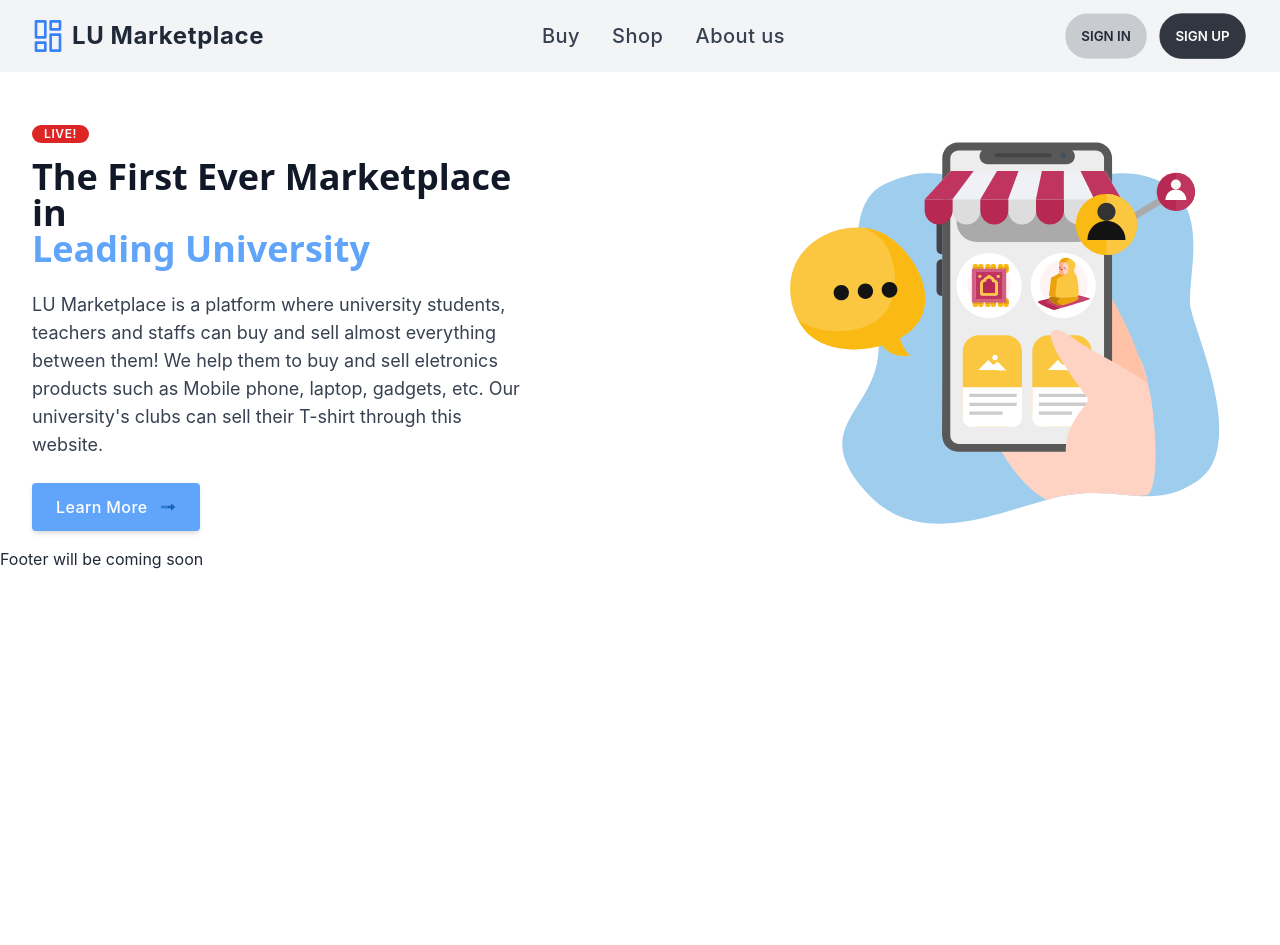
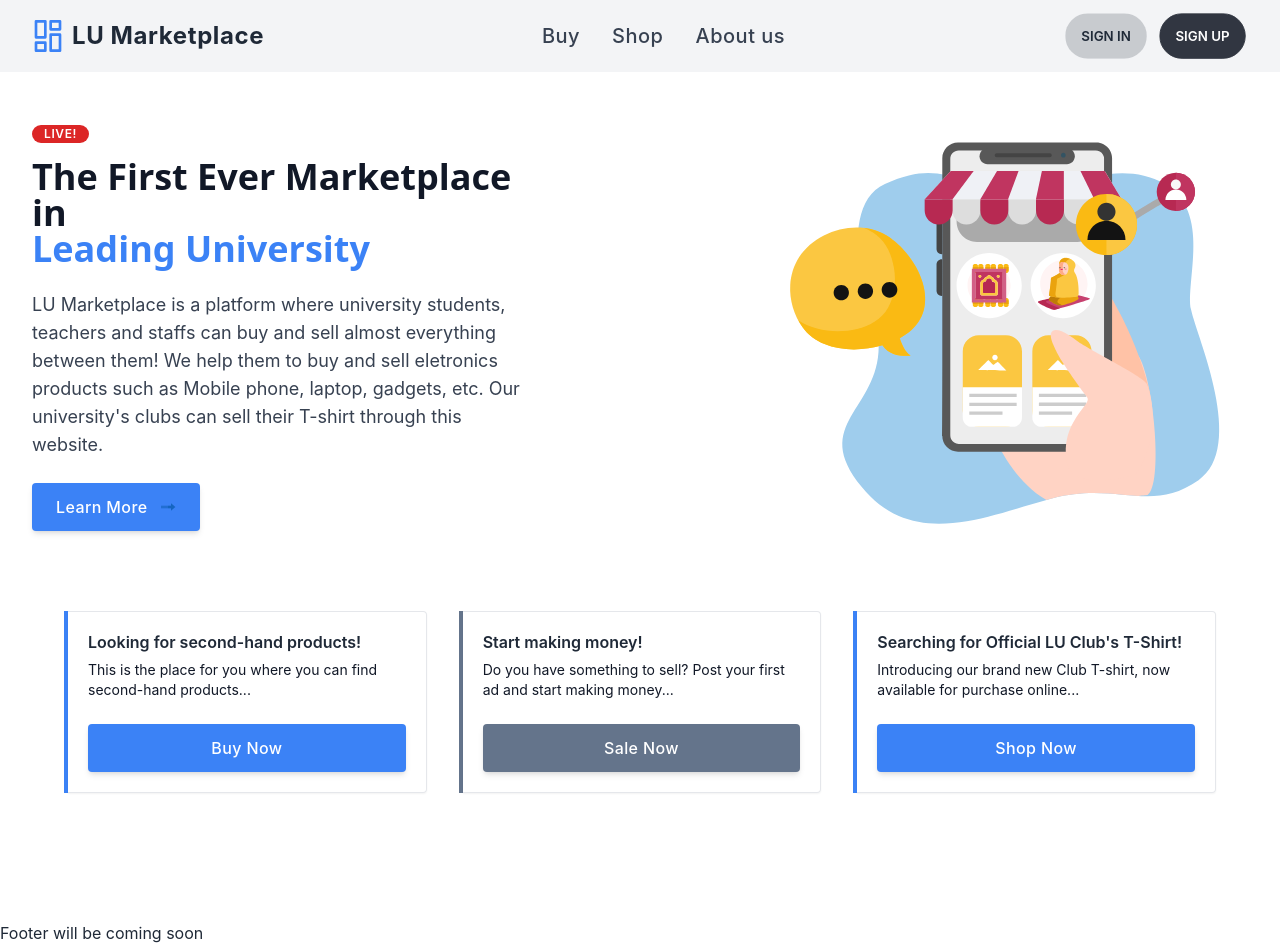
Before and after one commit to tamim-i-chowdhury/LU-Marketplace, a React (Create React App) app: page / in a window 1280 px wide. Before the commit the page ends 800 px from the top, so only its background shows below. Built offline with nearby package versions, Linux system fonts and the light colour scheme.

Commit message:
card at home route added

```diff
--- a/src/components/AboutUs.js
+++ b/src/components/About.js
@@ -1,6 +1,6 @@
 import React from "react";
 
-const AboutUs = () => {
+const About = () => {
   return (
     <div>
       <h3 className="text-center text-4xl font-medium mt-5 text-blue-500">
@@ -10,4 +10,4 @@ const AboutUs = () => {
   );
 };
 
-export default AboutUs;
+export default About;
--- /dev/null
+++ b/src/components/BuyAndSellCard.js
@@ -0,0 +1,65 @@
+import React from "react";
+import { Link } from "react-router-dom";
+
+const BuyAndSellCard = () => {
+  return (
+    <div className="px-4 py-16 mx-auto sm:max-w-xl md:max-w-full lg:max-w-screen-xl md:px-24 lg:px-8 lg:py-20">
+      <div className="grid gap-8 row-gap-5 mb-8 md:row-gap-8 lg:grid-cols-3 sm:grid-cols-2">
+        <div className="duration-300 transform bg-white border-l-4 border-blue-500 hover:-translate-y-2">
+          <div className="h-full p-5 border border-l-0 rounded-r shadow-sm">
+            <h6 className="mb-2 font-semibold leading-5">
+              Looking for second-hand products!
+            </h6>
+            <p className="text-sm text-gray-900">
+              This is the place for you where you can find second-hand
+              products...
+            </p>
+            <Link
+              to="/buy"
+              className="inline-flex items-center justify-center w-full h-12 px-6 mt-6 font-medium tracking-wide text-white transition duration-200 rounded shadow-md bg-blue-500 hover:bg-blue-700 focus:shadow-outline focus:outline-none"
+            >
+              Buy Now
+            </Link>
+          </div>
+        </div>
+        <div className="duration-300 transform bg-white border-l-4 border-slate-500 hover:-translate-y-2">
+          <div className="h-full p-5 border border-l-0 rounded-r shadow-sm">
+            <h6 className="mb-2 font-semibold leading-5">
+              Start making money!
+            </h6>
+            <p className="text-sm text-gray-900">
+              Do you have something to sell? Post your first ad and start making
+              money...
+            </p>
+            <Link
+              to="/sale"
+              className="inline-flex items-center justify-center w-full h-12 px-6 mt-6 font-medium tracking-wide text-white transition duration-200 rounded shadow-md bg-slate-500 hover:bg-slate-700 focus:shadow-outline focus:outline-none"
+            >
+              Sale Now
+            </Link>
+          </div>
+        </div>
+
+        <div className="duration-300 transform bg-white border-l-4 border-blue-500 hover:-translate-y-2">
+          <div className="h-full p-5 border border-l-0 rounded-r shadow-sm">
+            <h6 className="mb-2 font-semibold leading-5">
+              Searching for Official LU Club's T-Shirt!
+            </h6>
+            <p className="text-sm text-gray-900">
+              Introducing our brand new Club T-shirt, now available for purchase
+              online...
+            </p>
+            <Link
+              to="/shop"
+              className="inline-flex items-center justify-center w-full h-12 px-6 mt-6 font-medium tracking-wide text-white transition duration-200 rounded shadow-md bg-blue-500 hover:bg-blue-700 focus:shadow-outline focus:outline-none"
+            >
+              Shop Now
+            </Link>
+          </div>
+        </div>
+      </div>
+    </div>
+  );
+};
+
+export default BuyAndSellCard;
--- a/src/components/Home.js
+++ b/src/components/Home.js
@@ -4,6 +4,7 @@ import marketplace from "../assets/marketplace.json";
 import { Link } from "react-router-dom";
 import { FcAdvance } from "react-icons/fc";
 import Buy from "./Buy";
+import BuyAndSellCard from "./BuyAndSellCard";
 
 const Home = () => {
   return (
@@ -20,7 +21,7 @@ const Home = () => {
               {" "}
               The First Ever Marketplace in
               <br className="hidden md:block" />{" "}
-              <span className="inline-block text-blue-400">
+              <span className="inline-block text-blue-500">
                 Leading University
               </span>
             </h2>
@@ -34,8 +35,8 @@ const Home = () => {
           </div>
           <div className="flex flex-col items-center md:flex-row">
             <Link
-              to="/about-us"
-              className="inline-flex items-center justify-center w-full h-12 px-6 mb-3 font-medium tracking-wide text-white transition duration-200 rounded shadow-md md:w-auto md:mr-4 md:mb-0 bg-blue-400 hover:bg-blue-700 focus:shadow-outline focus:outline-none"
+              to="/about"
+              className="inline-flex items-center justify-center w-full h-12 px-6 mb-3 font-medium tracking-wide text-white transition duration-200 rounded shadow-md md:w-auto md:mr-4 md:mb-0 bg-blue-500 hover:bg-blue-700 focus:shadow-outline focus:outline-none"
             >
               <span className="mr-3">Learn More</span>
               <FcAdvance></FcAdvance>
@@ -48,7 +49,8 @@ const Home = () => {
           </div>
         </div>
       </div>
-      {/* The cart part */}
+      {/* The card of categories started from here! */}
+      <BuyAndSellCard></BuyAndSellCard>
     </div>
   );
 };
```
Also changed, not shown: src/routes/routes.js (+5 -5 lines).
